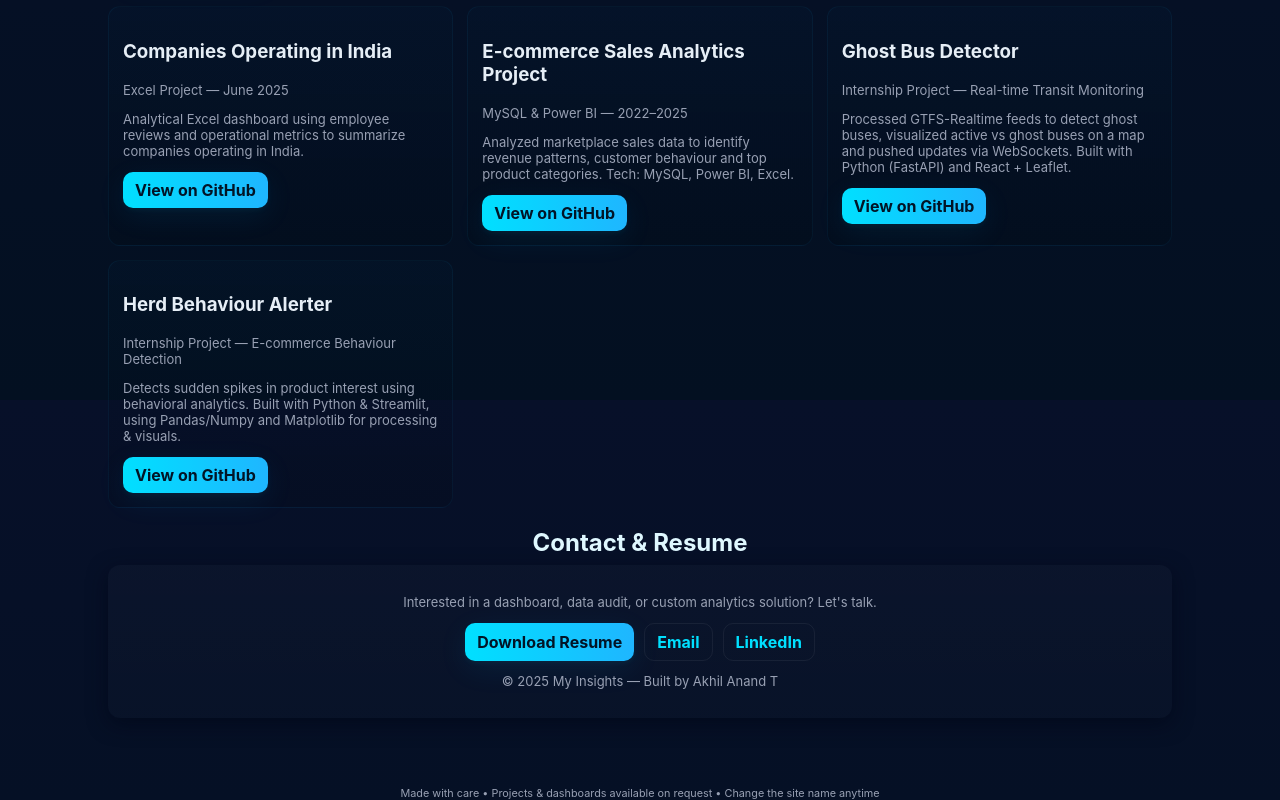
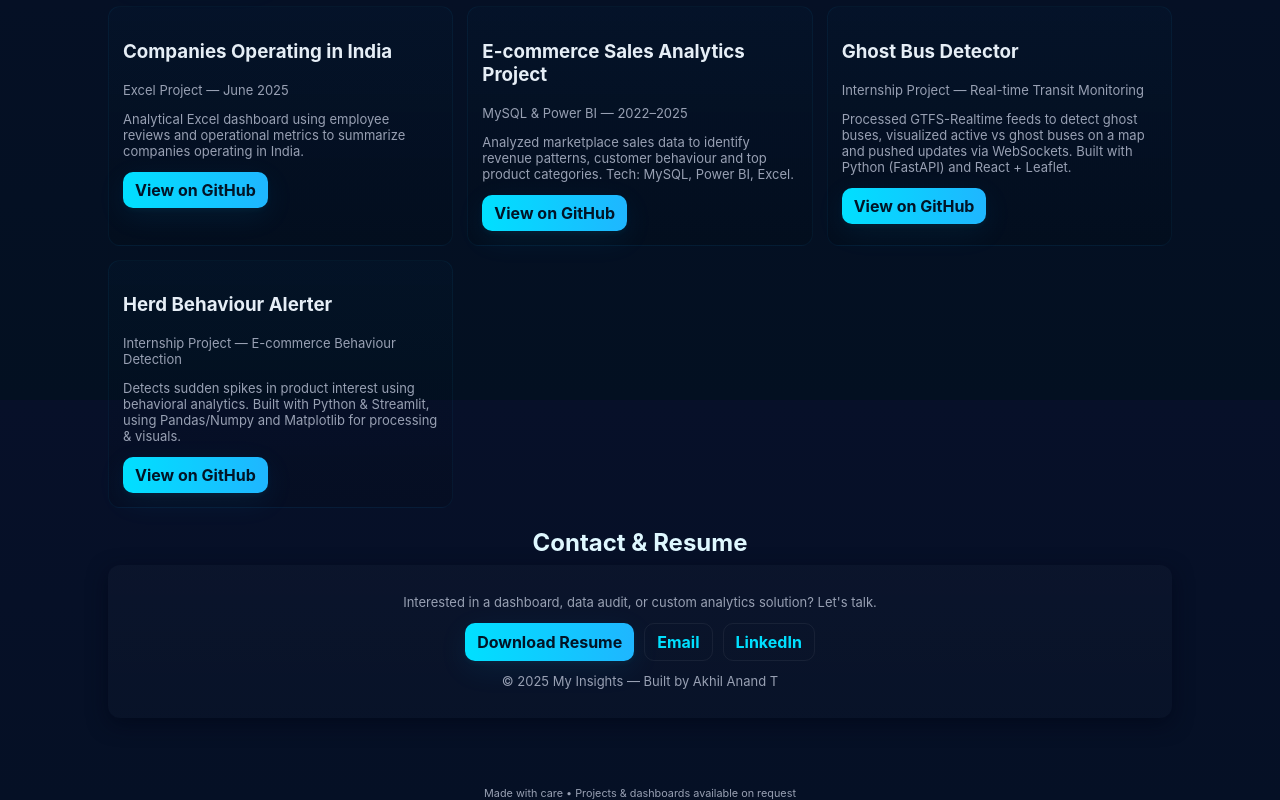
Before and after one commit to AkhilAnand5218/akhil-data-insights, a plain HTML site: page index.html in a window 1280 px wide. Shown: the part 1200-2000 px from the top of the page. Drawn offline with Linux system fonts and the light colour scheme.

Commit message:
Update index.html

```diff
--- a/index.html
+++ b/index.html
@@ -222,7 +222,7 @@
   </main>
 
   <footer>
-    <small>Made with care • Projects & dashboards available on request • Change the site name anytime</small>
+    <small>Made with care • Projects & dashboards available on request </small>
   </footer>
 </body>
 </html>
```
